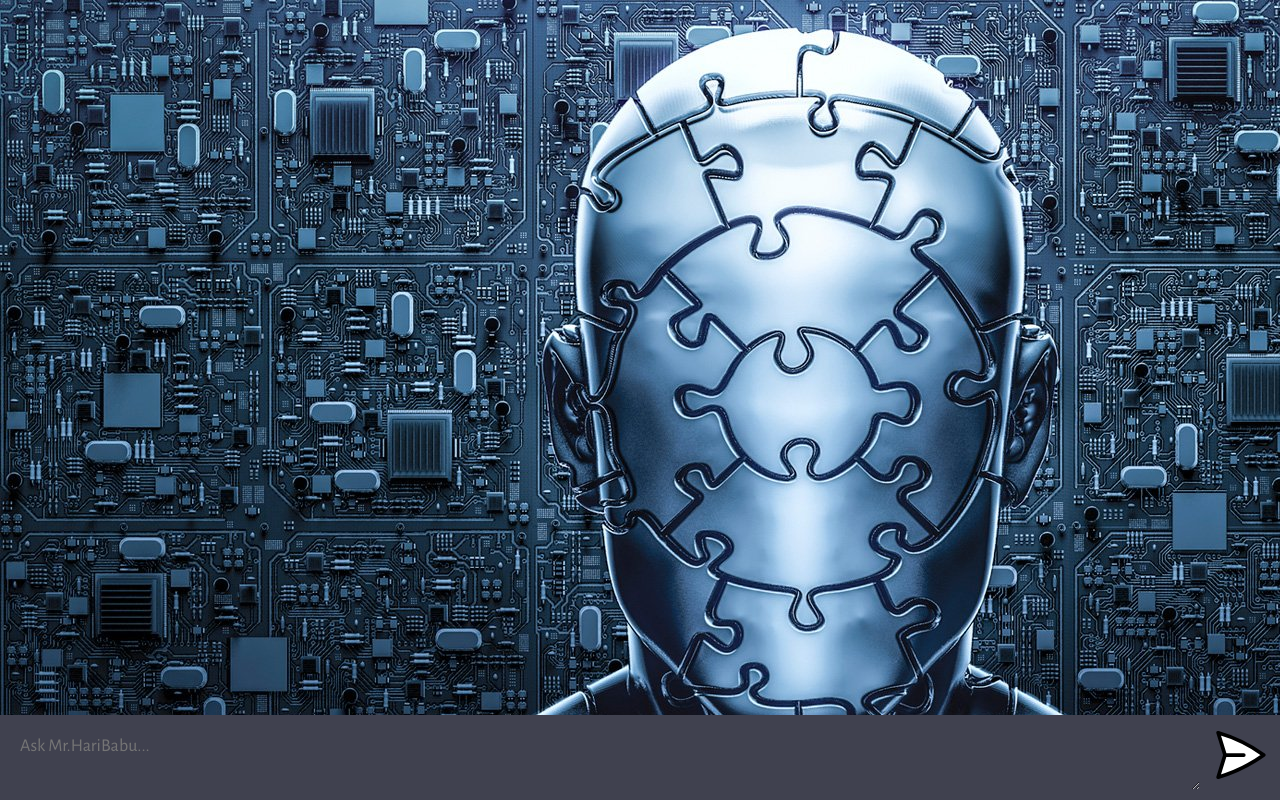
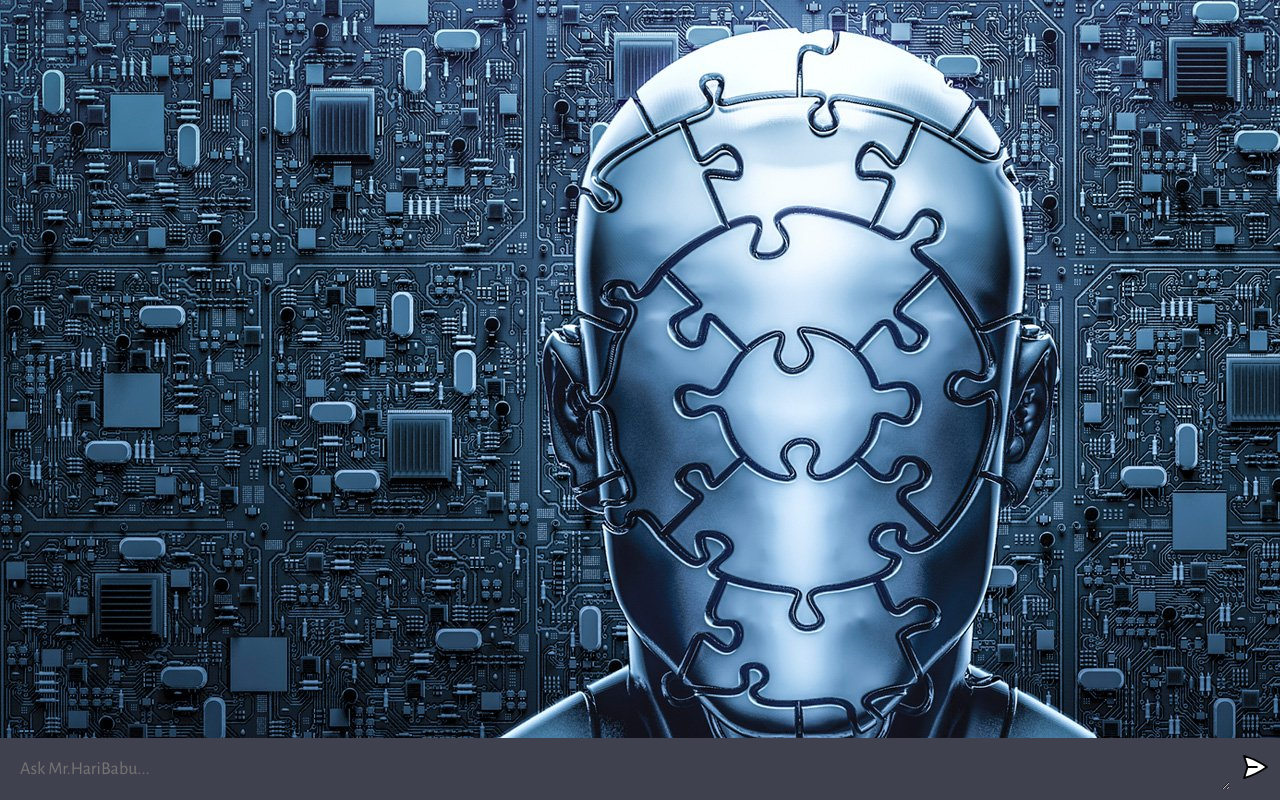
Before and after one commit to harivishnu735/First_AI, a website built with Vite: page client/index.html in a window 1280 px wide. Built offline with nearby package versions, Linux system fonts and the light colour scheme.

Commit message:
Update style.css

```diff
--- a/client/style.css
+++ b/client/style.css
@@ -145,6 +145,6 @@ button {
 }
 
 form img {
-  width: 60px;
-  height: 60px;
+  width: 30px;
+  height: 30px;
 }
```
